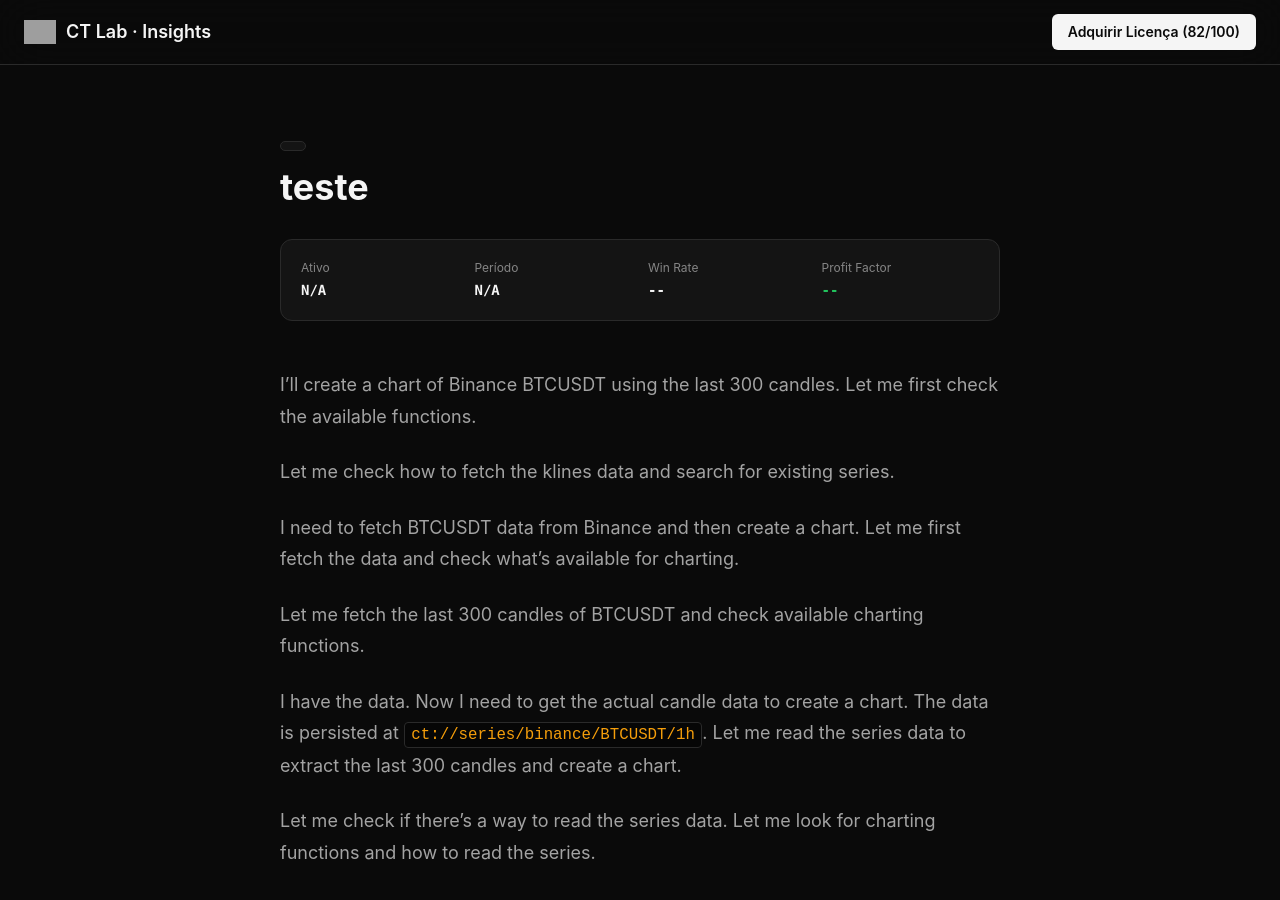
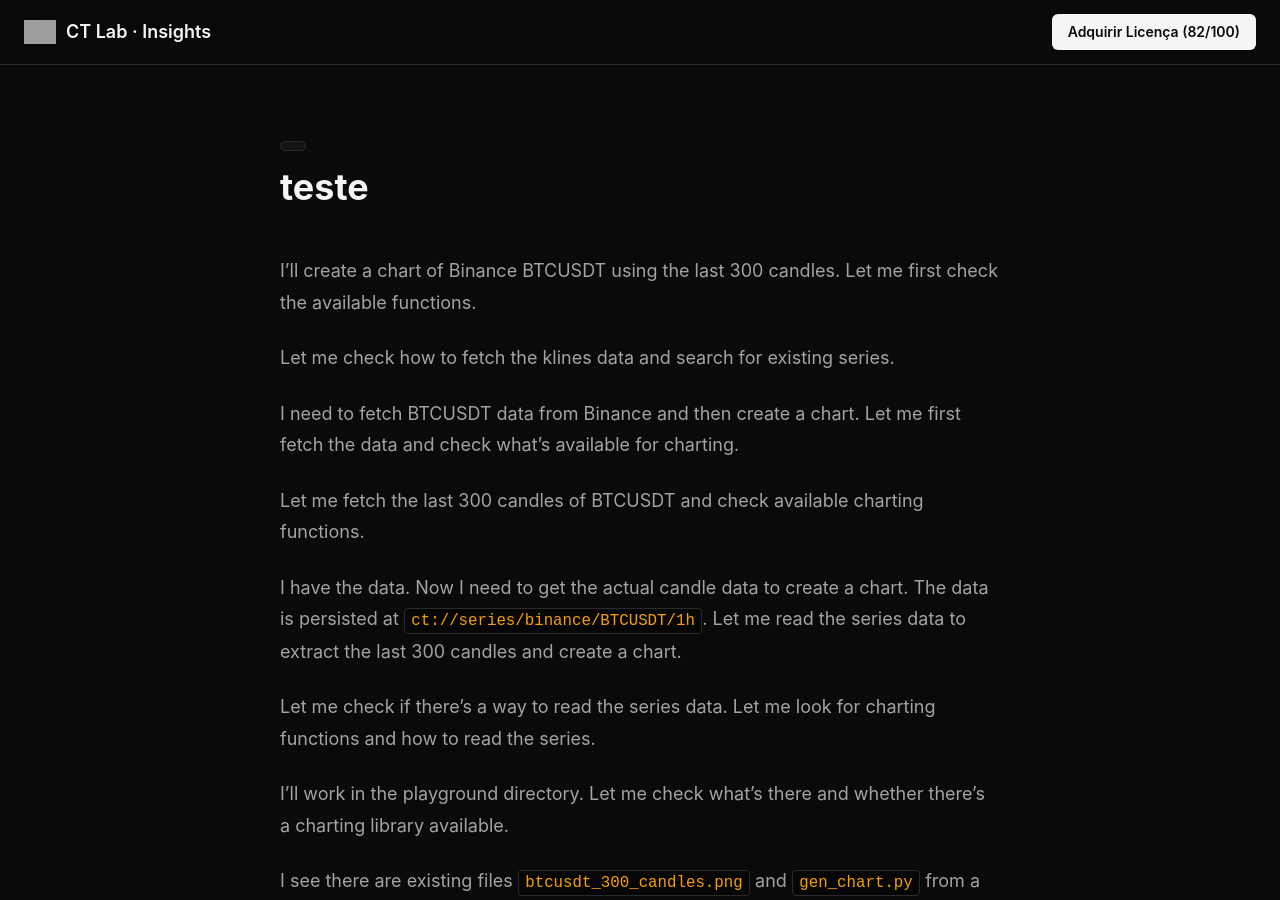
Before and after one commit to verida-trade/insights, a Jekyll site: the page built from posts/0f2390ef39046aa48a829d5759438a46adba24e7c1e20fe437696f9c4520a20e/teste.md, in a window 1280 px wide and 900 px high. Built offline with Jekyll 4.4.1, drawn with Linux system fonts in a browser that asks for light colours; nearby versions of some CDN libraries; grey boxes are pictures that could not be loaded.

Commit message:
Remove technical specification section from post.html
Removed technical specification section from post layout.

```diff
--- a/_layouts/post.html
+++ b/_layouts/post.html
@@ -80,26 +80,6 @@
       </div>
 
       <h1 class="text-3xl sm:text-4xl font-bold text-[var(--color-text)] leading-tight mb-8">{{ page.title }}</h1>
-
-      <!-- Ficha Técnica gerada pelo Front Matter -->
-      <div class="grid grid-cols-2 sm:grid-cols-4 gap-4 p-5 rounded-xl border border-[var(--color-border)] bg-[var(--color-bg-elevated)]">
-        <div>
-          <p class="text-xs text-[var(--color-text-dim)] mb-1">Ativo</p>
-          <p class="font-mono text-sm font-semibold text-[var(--color-text)]">{{ page.asset | default: "N/A" }}</p>
-        </div>
-        <div>
-          <p class="text-xs text-[var(--color-text-dim)] mb-1">Período</p>
-          <p class="font-mono text-sm font-semibold text-[var(--color-text)]">{{ page.timeframe | default: "N/A" }}</p>
-        </div>
-        <div>
-          <p class="text-xs text-[var(--color-text-dim)] mb-1">Win Rate</p>
-          <p class="font-mono text-sm font-semibold text-[var(--color-text)]">{{ page.win_rate | default: "--" }}</p>
-        </div>
-        <div>
-          <p class="text-xs text-[var(--color-text-dim)] mb-1">Profit Factor</p>
-          <p class="font-mono text-sm font-bold text-[var(--color-positive)]">{{ page.profit_factor | default: "--" }}</p>
-        </div>
-      </div>
     </header>
 
     <!-- CONTEÚDO MARKDOWN INJETADO AQUI -->
```
